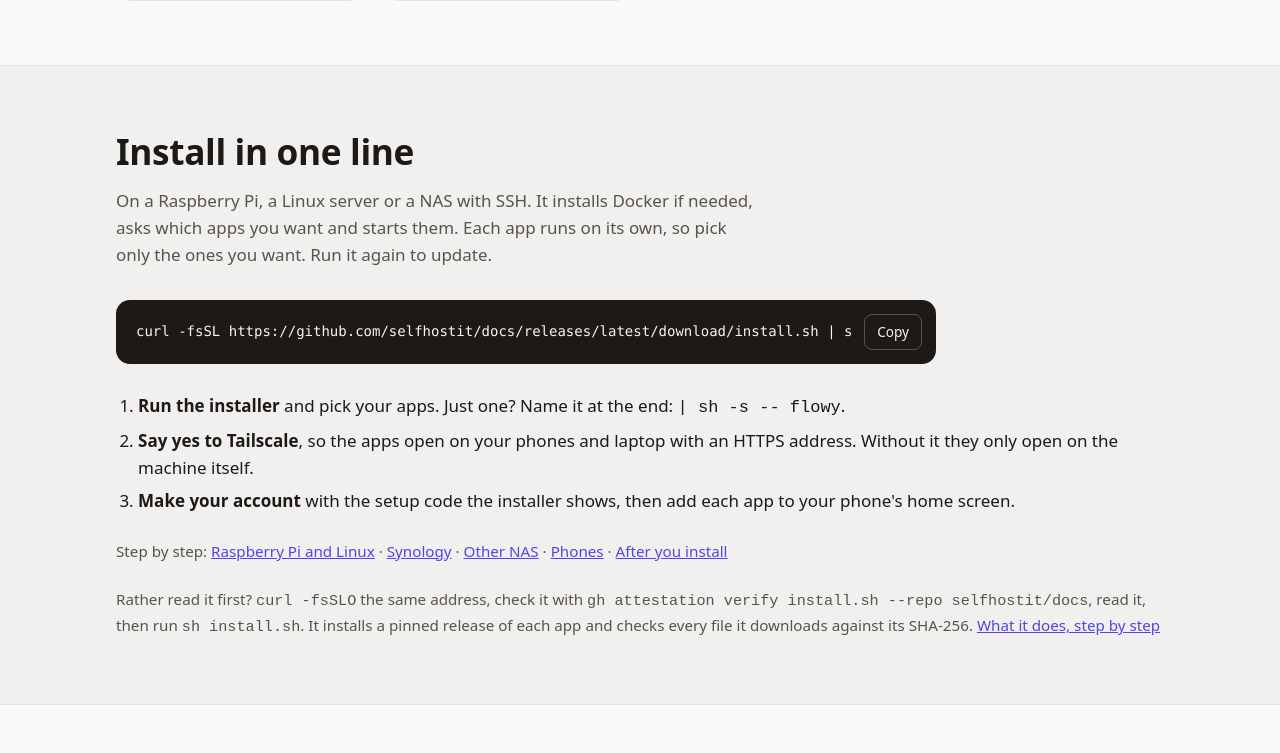
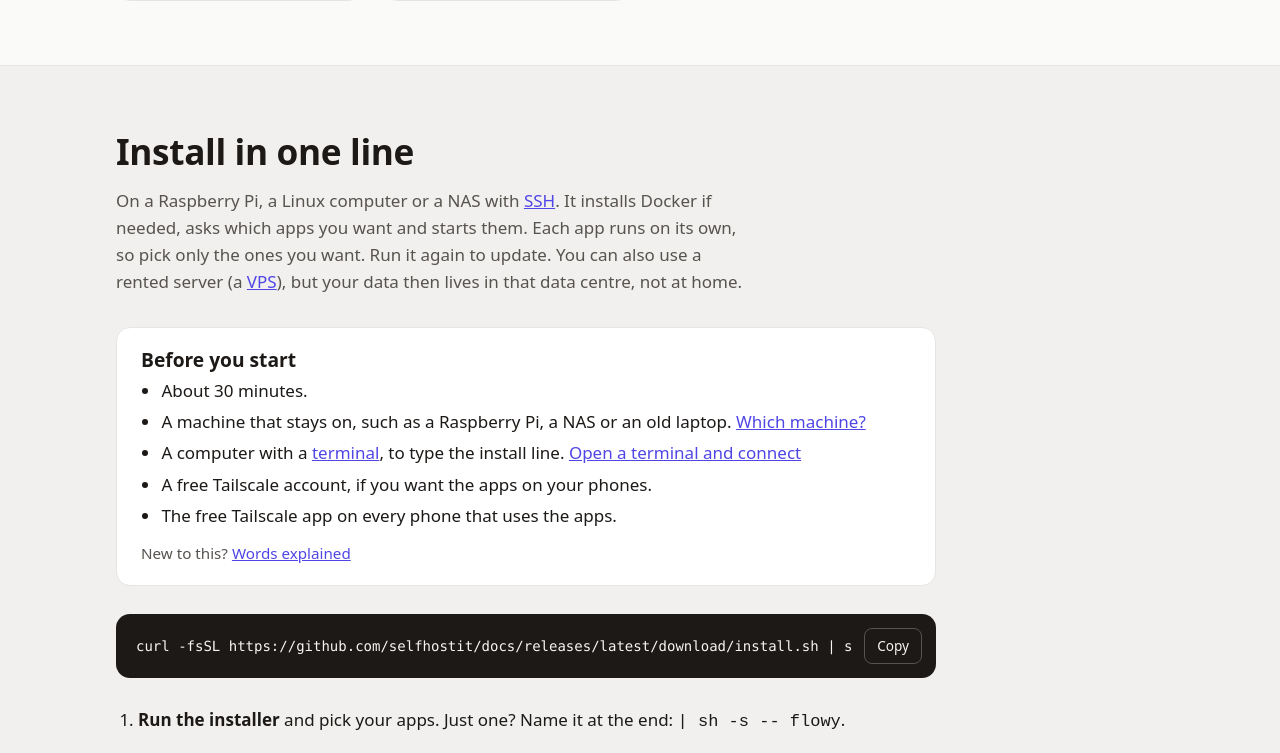
Before and after one commit to selfhostit/website, a plain HTML site: page index.html in a window 1280 px wide. Shown: the part 2044-2797 px from the top of the page. Drawn offline with Linux system fonts and the light colour scheme.

Commit message:
Add a before-you-start list, the install comics and glossary links, and be clear about rented servers

```diff
--- a/index.html
+++ b/index.html
@@ -4,7 +4,7 @@
 <meta charset="utf-8">
 <meta name="viewport" content="width=device-width, initial-scale=1">
 <title>selfhostit: small apps you run at home</title>
-<meta name="description" content="Private apps for your household that run on your own Raspberry Pi, NAS or server. Free and open source, with setup, app development and workshops on request.">
+<meta name="description" content="Private apps for your household that run on your own Raspberry Pi, NAS or home computer. Free and open source, with setup, app development and workshops on request.">
 <meta property="og:title" content="selfhostit">
 <meta property="og:url" content="https://selfhostit.org/">
 <link rel="canonical" href="https://selfhostit.org/">
@@ -33,7 +33,8 @@
 
 <section class="hero wrap">
   <h1>Small apps you run at home.</h1>
-  <p class="lead">Private apps for your household, on your own Raspberry Pi, NAS or a cheap server.
+  <p class="lead">Private apps for your household, on your own
+    <a href="https://github.com/selfhostit/docs/blob/main/words.md#raspberry-pi">Raspberry Pi</a>, <a href="https://github.com/selfhostit/docs/blob/main/words.md#nas">NAS</a> or home computer.
     Your data never leaves the house. No subscriptions, no accounts on anyone's cloud.</p>
   <div class="actions">
     <a class="btn primary" href="#apps">Pick your apps</a>
@@ -176,9 +177,24 @@
 <section id="install" class="band">
   <div class="wrap">
     <h2>Install in one line</h2>
-    <p class="sub">On a Raspberry Pi, a Linux server or a NAS with SSH. It installs Docker if needed,
-      asks which apps you want and starts them. Each app runs on its own, so pick only the ones you
-      want. Run it again to update.</p>
+    <p class="sub">On a Raspberry Pi, a Linux computer or a NAS with <a href="https://github.com/selfhostit/docs/blob/main/words.md#ssh">SSH</a>. It
+      installs Docker if needed, asks which apps you want and starts them. Each app runs on its
+      own, so pick only the ones you want. Run it again to update. You can also use a rented
+      server (a <a href="https://github.com/selfhostit/docs/blob/main/words.md#vps">VPS</a>), but your data then lives in that data centre, not
+      at home.</p>
+    <div class="before">
+      <h3>Before you start</h3>
+      <ul>
+        <li>About 30 minutes.</li>
+        <li>A machine that stays on, such as a Raspberry Pi, a NAS or an old laptop.
+          <a href="https://github.com/selfhostit/docs/blob/main/machine.md">Which machine?</a></li>
+        <li>A computer with a <a href="https://github.com/selfhostit/docs/blob/main/words.md#terminal">terminal</a>, to type the install line.
+          <a href="https://github.com/selfhostit/docs/blob/main/terminal.md">Open a terminal and connect</a></li>
+        <li>A free Tailscale account, if you want the apps on your phones.</li>
+        <li>The free Tailscale app on every phone that uses the apps.</li>
+      </ul>
+      <p>New to this? <a href="https://github.com/selfhostit/docs/blob/main/words.md">Words explained</a></p>
+    </div>
     <div class="code">
       <code id="cmd">curl -fsSL https://github.com/selfhostit/docs/releases/latest/download/install.sh | sh</code>
       <button type="button" class="copy" data-copy="cmd">Copy</button>
@@ -186,11 +202,16 @@
     <ol class="steps">
       <li><strong>Run the installer</strong> and pick your apps. Just one? Name it at the end:
         <code>| sh -s -- flowy</code>.</li>
-      <li><strong>Say yes to Tailscale</strong>, so the apps open on your phones and laptop with an
-        HTTPS address. Without it they only open on the machine itself.</li>
+    </ol>
+    <a href="img/install.svg"><img class="comic" src="img/install.svg" width="1180" height="420" loading="lazy" alt="Three panels: find an old laptop or a Raspberry Pi, paste one line in a terminal and pick your apps, then open every app in a browser at home."></a>
+    <ol class="steps" start="2">
+      <li><strong>Say yes to Tailscale</strong> (a private link between your own devices, not a VPN
+        for browsing: <a href="https://github.com/selfhostit/docs/blob/main/words.md#tailscale">what it is</a>), so the apps open on your phones and
+        laptop with an HTTPS address. Without it they only open on the machine itself.</li>
       <li><strong>Make your account</strong> with the setup code the installer shows, then add
         each app to your phone's home screen.</li>
     </ol>
+    <a href="img/phones.svg"><img class="comic" src="img/phones.svg" width="1180" height="420" loading="lazy" alt="Three panels: say yes to Tailscale in the installer and open its sign-in link, install the Tailscale app on each phone with the same account, then open each app's https address and add it to the home screen."></a>
     <p class="guides">Step by step:
       <a href="https://github.com/selfhostit/docs/blob/main/linux.md">Raspberry Pi and Linux</a> ·
       <a href="https://github.com/selfhostit/docs/blob/main/synology.md">Synology</a> ·
@@ -213,7 +234,8 @@
     <div class="offer">
       <h3>Your data stays home</h3>
       <p>Each app keeps everything in one folder on your machine. There is no selfhostit cloud,
-        no account to make with us and no analytics or tracking.</p>
+        no account to make with us and no analytics or tracking. On a rented server, that folder
+        is in the provider's data centre.</p>
     </div>
     <div class="offer">
       <h3>Not on the internet</h3>
--- a/style.css
+++ b/style.css
@@ -170,3 +170,17 @@ nav a[aria-current="page"] { color: var(--text); }
 @media (max-width: 380px) {
   nav a[href$="#install"] { display: none; }
 }
+
+/* before you start, and the comics in the install steps */
+.before {
+  background: var(--surface); border: 1px solid var(--line); border-radius: var(--radius);
+  padding: 20px 24px; margin: 0 0 28px; max-width: 820px;
+}
+.before h3 { margin-bottom: .3em; }
+.before ul { margin: 0; padding-left: 1.2em; display: grid; gap: 4px; }
+.before p { margin: 12px 0 0; color: var(--muted); font-size: .95rem; }
+.comic { display: block; max-width: 100%; height: auto; margin: 20px 0; }
+a:has(.comic) + .steps { margin-top: 0; }
+@media (prefers-color-scheme: dark) {
+  .comic { background: #f1f0ee; border-radius: var(--radius); padding: 8px; }
+}
```
Also changed, not shown: img/install.svg (added), img/phones.svg (added), 1 other file.
